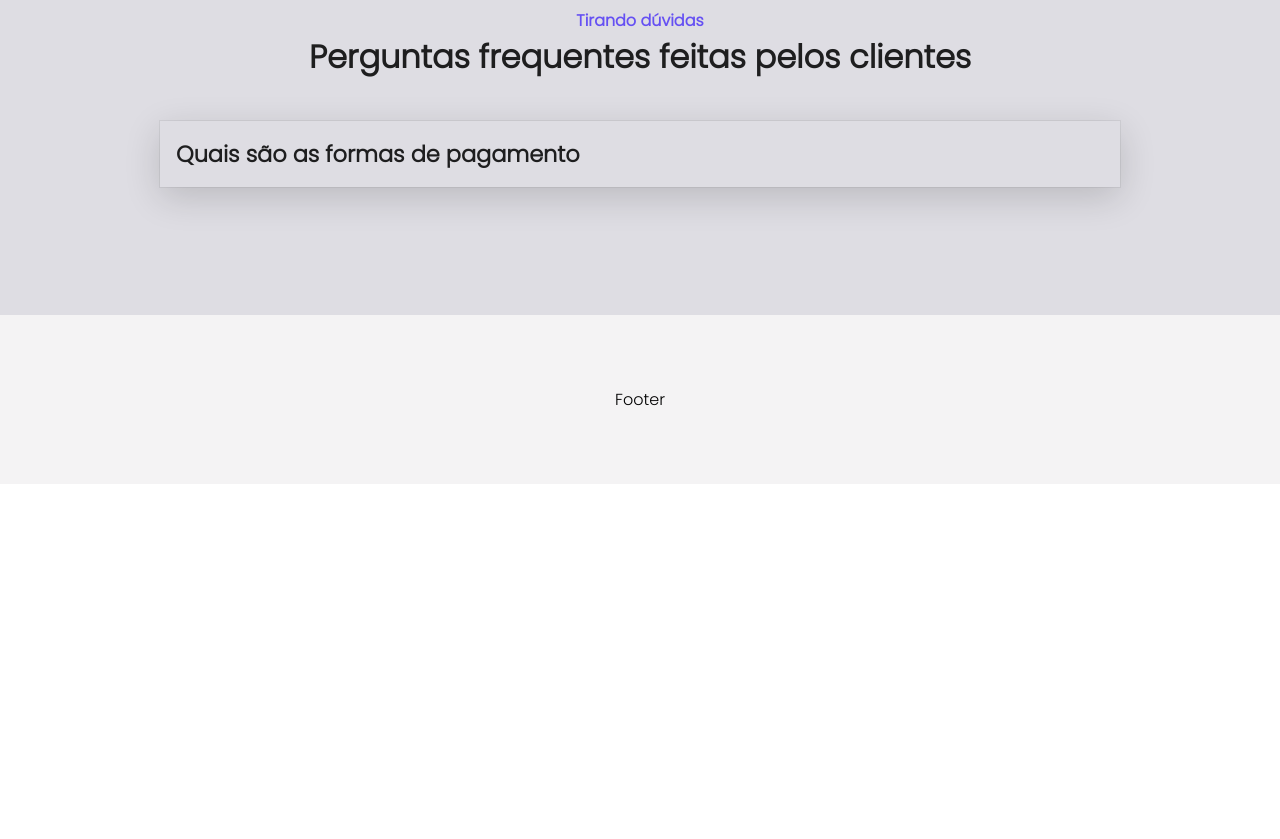
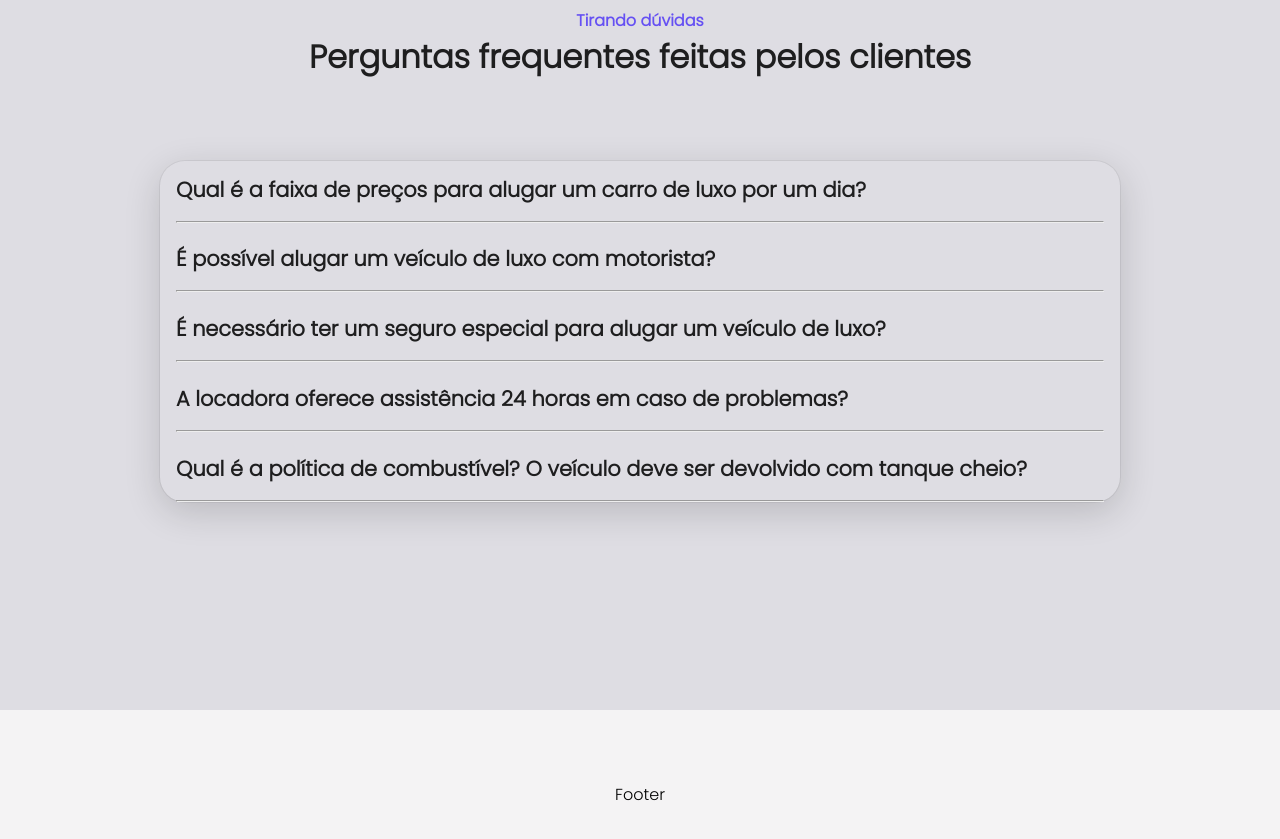
Before and after one commit to devpdro/auto-luxury-project, a React (Create React App) app: page /home in a window 1280 px wide. Shown: the part 2680-3519 px from the top of the page. Before the commit the page ends 3164 px from the top, so only its background shows below. Built offline with nearby package versions, Linux system fonts and the light colour scheme.

Commit message:
feat: finished faqs

```diff
--- a/package.json
+++ b/package.json
@@ -27,6 +27,7 @@
     "@types/react": "^18.2.20",
     "@types/react-dom": "^18.2.7",
     "@types/react-router-dom": "^5.3.3",
+    "@types/react-transition-group": "^4.4.6",
     "babel-loader": "^9.1.3",
     "eslint": "^8.47.0",
     "eslint-config-prettier": "^9.0.0",
--- a/src/presentation/components/main/cars/cars.tsx
+++ b/src/presentation/components/main/cars/cars.tsx
@@ -1,4 +1,4 @@
-import React, { useState } from 'react';
+import { useState } from 'react';
 
 import { getCarImage } from 'presentation/assets';
 
--- a/src/presentation/components/main/questions/questions-styled.ts
+++ b/src/presentation/components/main/questions/questions-styled.ts
@@ -1,4 +1,15 @@
-import styled from 'styled-components';
+import styled, { keyframes } from 'styled-components';
+
+const fadeIn = keyframes`
+ from {
+    opacity: 0;
+    transform: translateY(-10px);
+  }
+  to {
+    opacity: 1;
+    transform: translateY(0);
+  }
+`;
 
 export const Container = styled.div`
   background-color: ${({ theme }) => theme.colors.quinary};
@@ -26,11 +37,24 @@ export const Box = styled.div`
   box-shadow:
     rgba(0, 0, 0, 0.16) 0px 10px 36px 0px,
     rgba(0, 0, 0, 0.06) 0px 0px 0px 1px;
-  margin: 0rem 10rem;
-  transition: all 0.4 ease;
+  margin: 5rem 10rem;
+  border-radius: 25px;
   h1 {
-    padding: 1rem;
+    padding: 0.8rem 1rem 0.5rem 1rem;
     text-align: left;
-    font-size: 1.4rem;
+    font-size: 1.3rem;
   }
 `;
+
+export const Line = styled.hr`
+  margin: 0.5rem 1rem;
+  background-color: red;
+`;
+
+export const Answer = styled.p`
+  font-size: 1.1rem;
+  opacity: 0;
+  transform: translateY(-10px);
+  animation: ${fadeIn} 0.5s forwards;
+  padding: 0rem 1rem 0rem 1rem;
+`;
--- a/src/presentation/components/main/questions/questions.tsx
+++ b/src/presentation/components/main/questions/questions.tsx
@@ -1,13 +1,51 @@
-import React, { useState } from 'react';
+import { useState } from 'react';
 
-import { Container, Width, Box, Title } from './questions-styled';
+import { Container, Width, Box, Title, Answer, Line } from './questions-styled';
 
-export const Questions = () => {
-  const [showText, setShowText] = useState(false);
+interface QUESTIONSItem {
+  question: string;
+  answer: string;
+}
 
-  const toggleText = () => {
-    setShowText(!showText);
+export const Questions: React.FC = () => {
+  const [showText, setShowText] = useState<{ [index: number]: boolean }>({});
+
+  const toggleText = (index: number) => {
+    setShowText((prevState) => ({
+      ...prevState,
+      [index]: !prevState[index],
+    }));
   };
+
+  const questions: QUESTIONSItem[] = [
+    {
+      question:
+        'Qual é a faixa de preços para alugar um carro de luxo por um dia?',
+      answer:
+        'Os preços podem variar de $500 a $2000 ou mais, dependendo do modelo.',
+    },
+    {
+      question: 'É possível alugar um veículo de luxo com motorista?',
+      answer: 'Sim, oferecemos opções de aluguel com motorista particular.',
+    },
+    {
+      question:
+        'É necessário ter um seguro especial para alugar um veículo de luxo?',
+      answer: 'Sim, exigimos um seguro específico para cobrir danos.',
+    },
+    {
+      question: 'A locadora oferece assistência 24 horas em caso de problemas?',
+      answer:
+        'Sim, a locadora fornece assistência 24h por dia em caso de problemas.',
+    },
+    {
+      question:
+        'Qual é a política de combustível? O veículo deve ser devolvido com tanque cheio?',
+      answer:
+        'Sim, o veículo deve ser devolvido com o tanque de combustível cheio, como na retirada.',
+    },
+  ];
+
   return (
     <Container>
       <Width>
@@ -16,13 +54,13 @@ export const Questions = () => {
           <h1>Perguntas frequentes feitas pelos clientes</h1>
         </Title>
         <Box>
-          <h1 onClick={toggleText}>Quais são as formas de pagamento</h1>
-          {showText && (
-            <p>
-              Aqui está a resposta para a pergunta frequente sobre formas de
-              pagamento.
-            </p>
-          )}
+          {questions.map((questions, index) => (
+            <div key={index}>
+              <h1 onClick={() => toggleText(index)}>{questions.question}</h1>
+              {showText[index] && <Answer>{questions.answer}</Answer>}
+              <Line />
+            </div>
+          ))}
         </Box>
       </Width>
     </Container>
```
Also changed, not shown: 2 other files (tests, documents, lock files or other folders).
